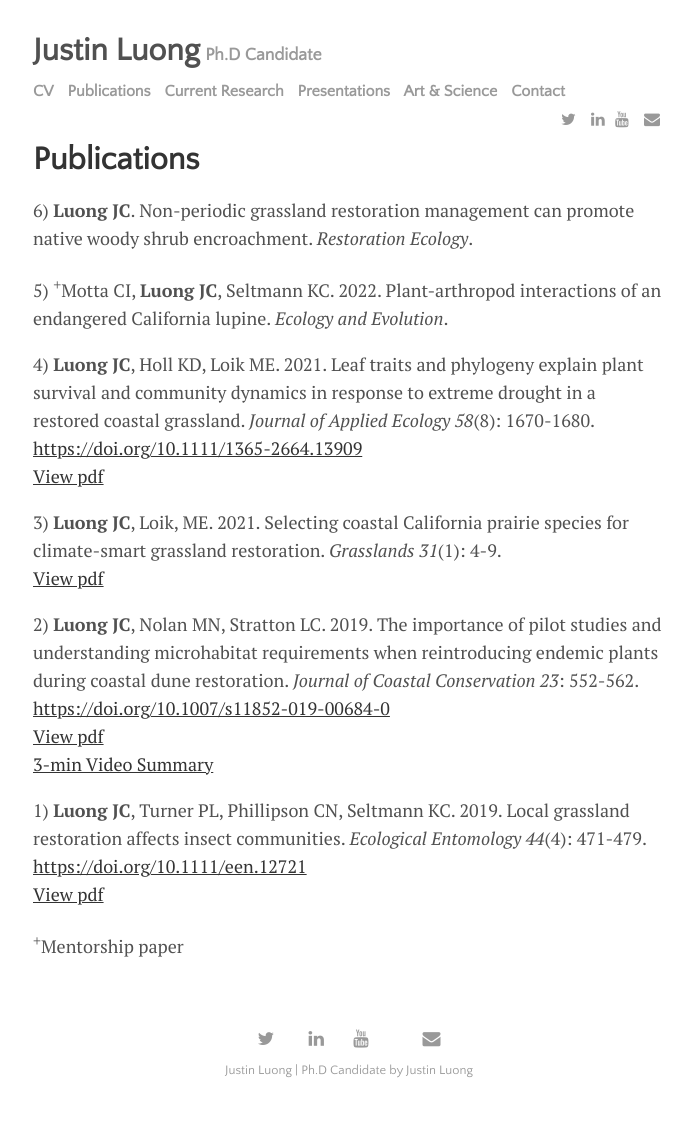
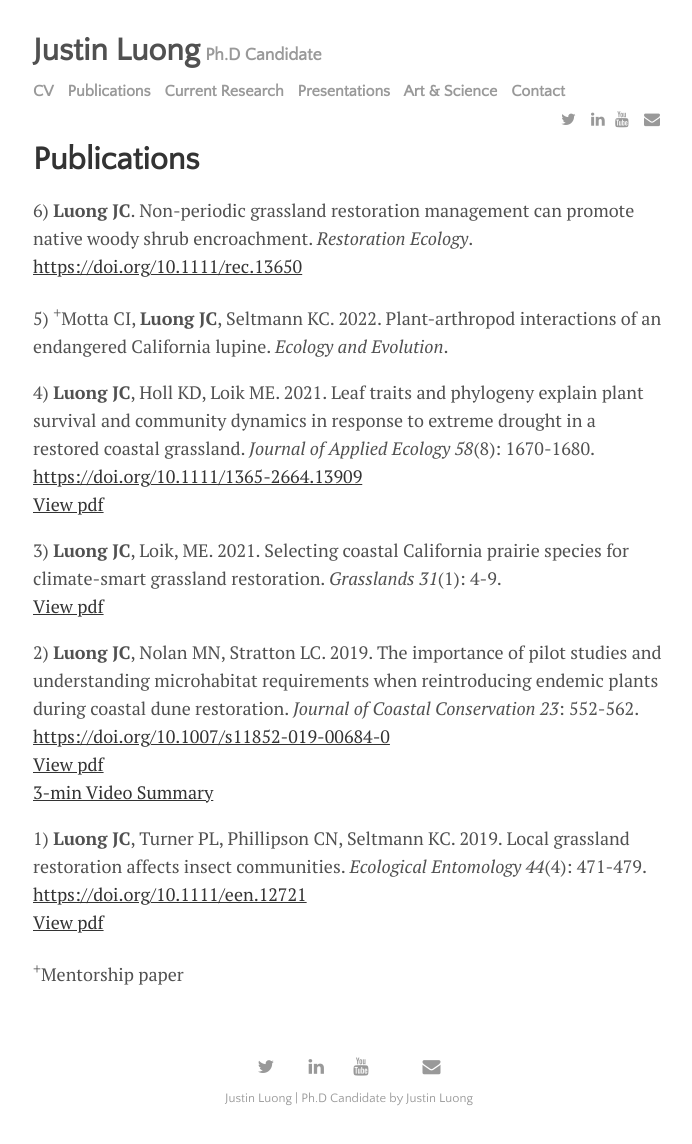
Before and after one commit to austinluong/justinluong.com, a Jekyll site: the page built from menu/publications.md, in a window 1280 px wide. Shown: the whole page, without its empty margins (291-983 px from the left). Built offline with Jekyll 4.4.1, drawn with Linux system fonts in a browser that asks for light colours; nearby versions of some CDN libraries; before the commit the page ends 1116 px from its top, so only the background shows below that.

Commit message:
Update publications.md

```diff
--- a/menu/publications.md
+++ b/menu/publications.md
@@ -3,6 +3,7 @@ layout: page
 title: Publications
 ---
 6) **Luong JC**. Non-periodic grassland restoration management can promote native woody shrub encroachment. *Restoration Ecology*.
+<https://doi.org/10.1111/rec.13650>
 
 5) <sup>+</sup>Motta CI, **Luong JC**, Seltmann KC. 2022. Plant-arthropod interactions of an endangered California lupine. *Ecology and Evolution*.
 
```
